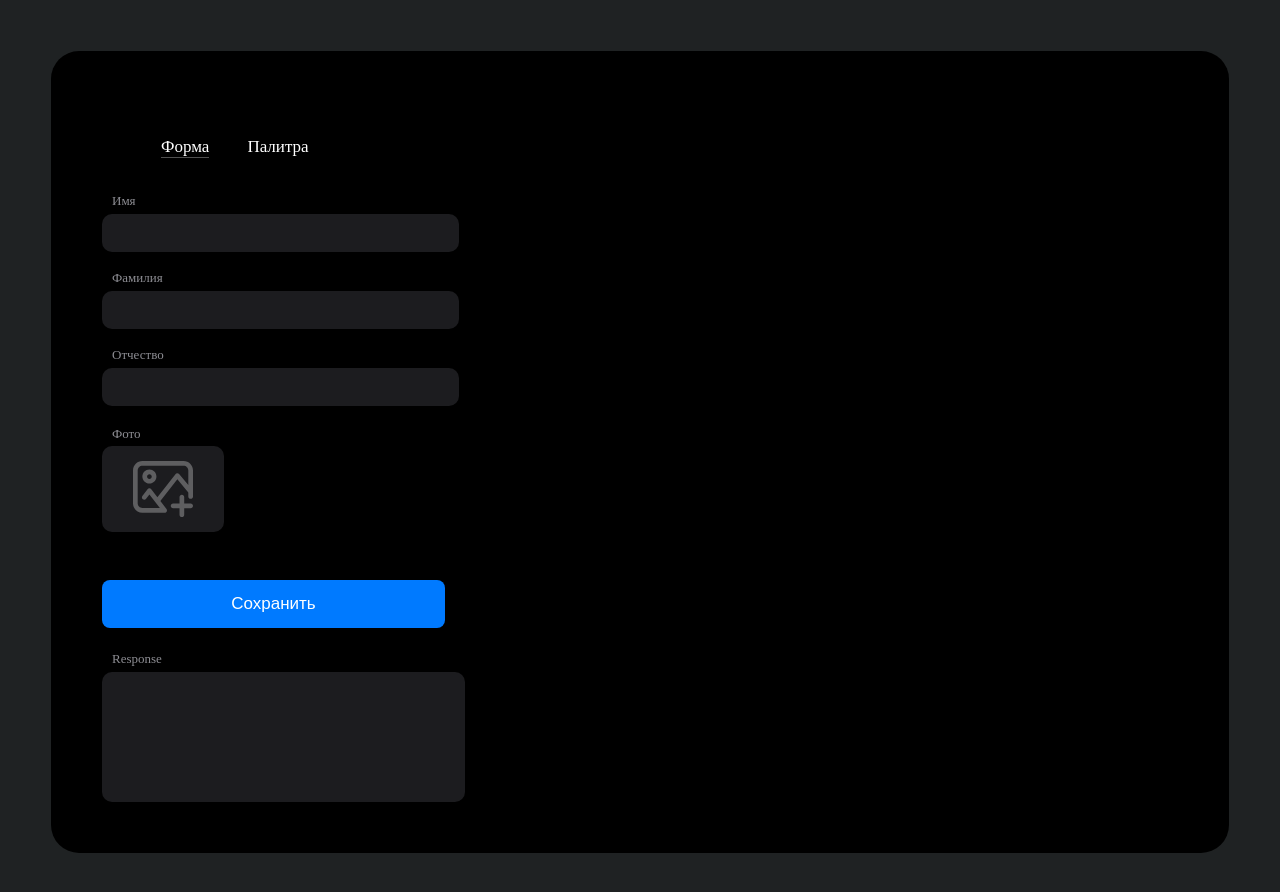
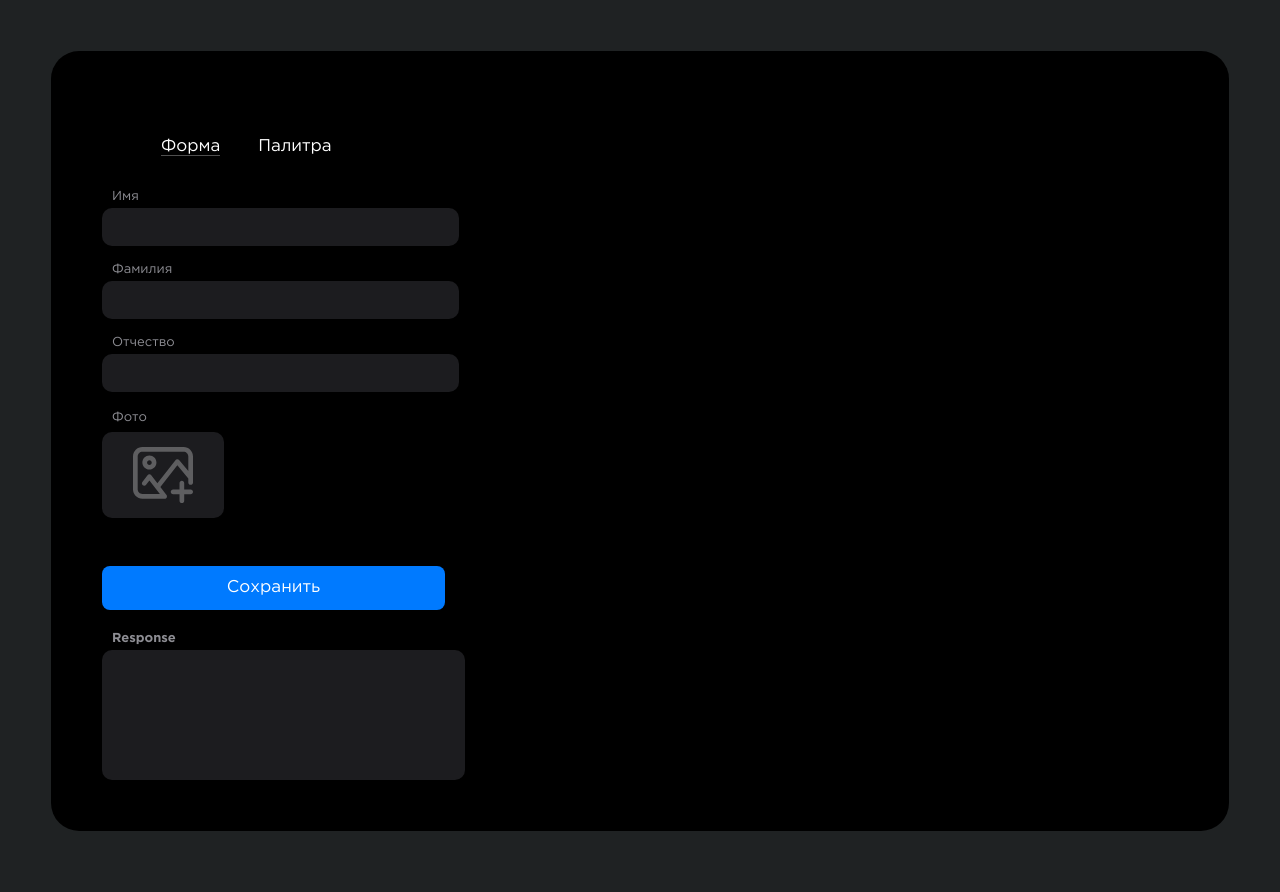
Before and after one commit to AndreiBDN/TZ, a React (Create React App) app: page /form in a window 1280 px wide. Shown: the top 892 px of the page. Built offline with nearby package versions, Linux system fonts and the light colour scheme.

Commit message:
Change Form(add Drag&Drop), change Header, add save to localStorage for palette

```diff
--- a/src/app.css
+++ b/src/app.css
@@ -1,3 +1,14 @@
+@font-face {
+    font-family: 'GothamPro';
+    src: local('GothamPro'), url(./fonts/GothamPro.woff) format('opentype');
+  }
+
+  @font-face {
+      font-family: 'GothamPro';
+      font-weight: 700;
+      src: local('GothamPro'), url(./fonts/GothamPro-Bold.woff) format('opentype');
+  }
+
 body{
     background-color: #1F2223;
     padding: 43px;
--- a/src/components/form/Form.js
+++ b/src/components/form/Form.js
@@ -12,11 +12,16 @@ class Form extends Component{
     this.state ={
         imageUrl: null,
         imageName: null,
-        message:''
+        imageError: '',
+        message:'',
+        name:'',
+        surname:'',
+        patronymic:'',
     }
     }
     onImageChange = (event) => {
     if (event.target.files && event.target.files[0]) {
+      console.log(event.target.files[0]);
         this.setState({
         image: event.target.files[0],
         imageUrl: URL.createObjectURL(event.target.files[0]),
@@ -29,19 +34,56 @@ class Form extends Component{
       const value = e.target.value
       this.setState({[name]: value})
     }
+    onDrop = (e) => {
+      e.preventDefault();
+      const file = [...e.dataTransfer.files];
+      if(file[0].type !== "image/jpeg" && file[0].type !== "image/png" && file[0].type !== "image/webp"){
+        this.setState(({imageError})=>{
+          return{
 
+            imageError: "Допускаются только файлы изображений!"
+          }
+        })
+      } else {
+        this.setState({
+          image: file[0],
+          imageUrl: URL.createObjectURL(file[0]),
+          imageName: file[0].name,
+          imageError: ''
+          });
+
+      }
+
+
+    }
+    onDragStart = (e) => {
+      e.preventDefault();
+
+    }
+    onDragLeave = (e) => {
+      e.preventDefault();
+
+    }
+    onDragOver = (e) => {
+      e.preventDefault();
+
+    }
 
     sendData = (event) => {
       event.preventDefault();
+      const formData = new FormData();
+      const contact = [
+        this.state.name,
+        this.state.surname,
+        this.state.patronymic
+      ]
+
+      formData.append('image', this.state.image);
       const body = {
         action: 'send_data',
         id: 1,
-        image: this.state.image,
-        contact: [
-          this.state.name,
-          this.state.surname,
-          this.state.patronymic
-        ]
+        image: formData,
+        contact: contact
 
       }
       this.fetchData.postData(body)
@@ -60,7 +102,7 @@ class Form extends Component{
      const textMessage = this.showMessage(this.state.message)
     return(
         <>
-        <form onSubmit={this.sendData}>
+        <form onSubmit={this.sendData} >
         <label className="form-label">
           <span className="name-item">Имя</span>
           <input
@@ -88,14 +130,28 @@ class Form extends Component{
            type="text"
            value={this.state.patronymic} />
         </label>
-        <label className="form-label form-label_img">
+        <label
+        className="form-label form-label_img">
           <span className="name-item">Фото</span>
-          <img className="image-screen" src={this.state.imageUrl ? this.state.imageUrl : img} alt={this.state.imageName ? this.state.imageName : 'icon'} />
+          <div
+          onDragStart={e => this.onDragStart(e)}
+          onDragLeave={e => this.onDragLeave(e)}
+          onDragOver={e => this.onDragOver(e)}
+          onDrop={e => this.onDrop(e)}
+          className="image-wrapper">
+          <img
+          className="image-screen"
+          src={this.state.imageUrl ? this.state.imageUrl : img}
+          alt={this.state.imageName ? this.state.imageName : 'icon'} />
+
+          </div>
+
           <input
           ref={this.fileInput}
           onChange={this.onImageChange}
           className="form-img" name="image" type="file" accept=".png, .jpg, .jpeg"/>
         </label>
+        <span className="image-error">{this.state.imageError}</span>
         <button className="btn btn-form" type="submit">Сохранить</button>
       </form>
       <div className="respons-wrap">
--- a/src/components/form/form.css
+++ b/src/components/form/form.css
@@ -14,6 +14,8 @@
     margin-bottom: 5px;
     color:rgba(235, 235, 245, 0.6);
     font-size: 13px;
+    font-family: "GothamPro", sans-serif;
+    font-weight: 400;
 }
 .form-label_img{
     position: relative;
@@ -22,7 +24,6 @@
     display: flex;
     justify-content: center;
     align-items: center;
-    width: 122px;
     height: 86px;
     background: rgba(118, 118, 128, 0.24);
     border-radius: 10px;
@@ -31,10 +32,13 @@
     -ms-border-radius: 10px;
     -o-border-radius: 10px;
 }
+
 .form-label_img > span{
     position: absolute;
     top: -20px;
     left: 0;
+    font-family: "GothamPro", sans-serif;
+    font-weight: 400;
 
 }
 
@@ -70,6 +74,8 @@
     outline: none;
     border: none;
     padding: 14px;
+    font-family: "GothamPro", sans-serif;
+    font-weight: 400;
     -webkit-border-radius: 8px;
     -moz-border-radius: 8px;
     -ms-border-radius: 8px;
@@ -77,6 +83,10 @@
 }
 .respons-wrap {
     margin-top: 23px;
+}
+.respons-wrap span {
+    font-family: "GothamPro", sans-serif;
+    font-weight: 700;
 }
 .response-answer {
     padding: 5px 10px;
@@ -90,3 +100,20 @@
     -ms-border-radius: 10px;
     -o-border-radius: 10px;
 }
+.image-wrapper{
+    width: 122px;
+    height: 86px;
+
+    overflow: hidden;
+    display: flex;
+    justify-content: center;
+    align-items: center;
+    border-radius: 10px;
+    -webkit-border-radius: 10px;
+    -moz-border-radius: 10px;
+    -ms-border-radius: 10px;
+    -o-border-radius: 10px;
+}
+.image-error {
+    color: crimson;
+}
--- a/src/components/header/Header.js
+++ b/src/components/header/Header.js
@@ -5,12 +5,16 @@ import './header.css';
 const Header = () => {
     return (
         <header>
-        <ul>
-          <li>
-            <NavLink to="/form">Форма</NavLink>
+        <ul className="header-nav">
+          <li className="header-nav-item">
+            <NavLink
+             className="header-nav__link"
+              to="/form">Форма</NavLink>
           </li>
-          <li>
-            <NavLink to="/palette">Палитра</NavLink>
+          <li className="header-nav-item">
+            <NavLink
+             className="header-nav__link"
+              to="/palette">Палитра</NavLink>
           </li>
         </ul>
       </header>
--- a/src/components/header/header.css
+++ b/src/components/header/header.css
@@ -1,16 +1,18 @@
 /* Header */
-ul{
+.header-nav{
     display: flex;
 }
-ul>li{
+.header-nav-item{
     margin: 19px;
 }
-ul>li>a{
+.header-nav__link{
     text-decoration: none;
     color: #fff;
     font-size: 17px;
+    font-family: "GothamPro", sans-serif;
+    font-weight: 400;
 }
-ul>li>a.active:after{
+.header-nav__link.active:after{
     content: "";
     display: block;
     width: 100%;
--- a/src/components/palette/Palette.js
+++ b/src/components/palette/Palette.js
@@ -10,8 +10,17 @@ class Palette extends Component {
       super(props)
       this.state = {
         palette: [],
+      }
+    }
 
+  componentDidMount() {
+    const myPalette = JSON.parse(localStorage.getItem('colors'));
+
+    this.setState(({palette})=>{
+      return {
+        palette: myPalette
       }
+    })
   }
 
   generateKey = () =>{
@@ -27,16 +36,19 @@ class Palette extends Component {
     }
     this.setState(({palette}) => {
         const newArr = [...palette, newcolor];
+        localStorage.setItem('colors', JSON.stringify(newArr));
         return {
           palette: newArr
         }
     })
   }
 
+
+
   onDeleteColor = (id) => {
     this.setState(({palette})=>{
       const newPalette = palette.filter(item => item.key !== id);
-
+      localStorage.setItem('colors', JSON.stringify(newPalette));
       return {
         palette: newPalette
       }
--- a/src/components/palette/palette.css
+++ b/src/components/palette/palette.css
@@ -2,7 +2,7 @@
 .palette-wrap {
     display: grid;
     gap: 25px;
-    grid-template-columns: repeat( auto-fit, minmax(54px, 1fr) );
+    grid-template-columns: repeat( auto-fill, minmax(54px, 1fr) );
 
 }
 .color-cell {
--- a/src/components/service/service.js
+++ b/src/components/service/service.js
@@ -4,11 +4,11 @@ class FetchData {
     }
 
     postData = async (data)=> {
-
+        console.log(data);
         const res = await fetch(this.url,{
             method: 'post',
             headers: {
-                'Content-Type': 'application/json;charset=utf-8'
+                'content-type': 'multipart/form-data'
             },
             body: JSON.stringify(data)
         })
```
Also changed, not shown: src/fonts/GothamPro-Bold.woff (added), src/fonts/GothamPro.woff (added). Lines whose indentation alone changed are shown as unchanged.
